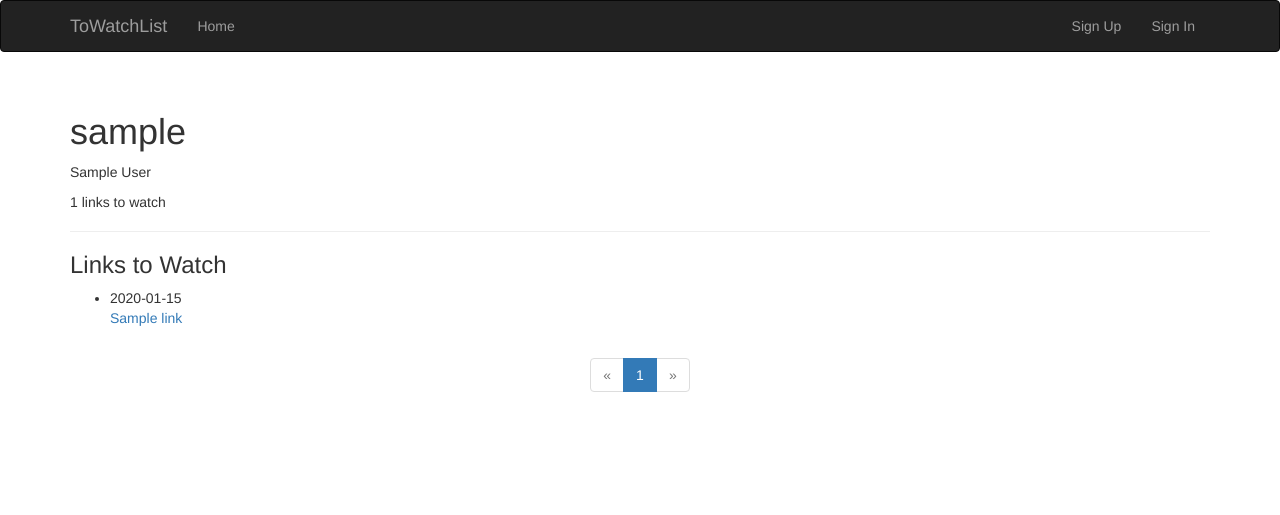
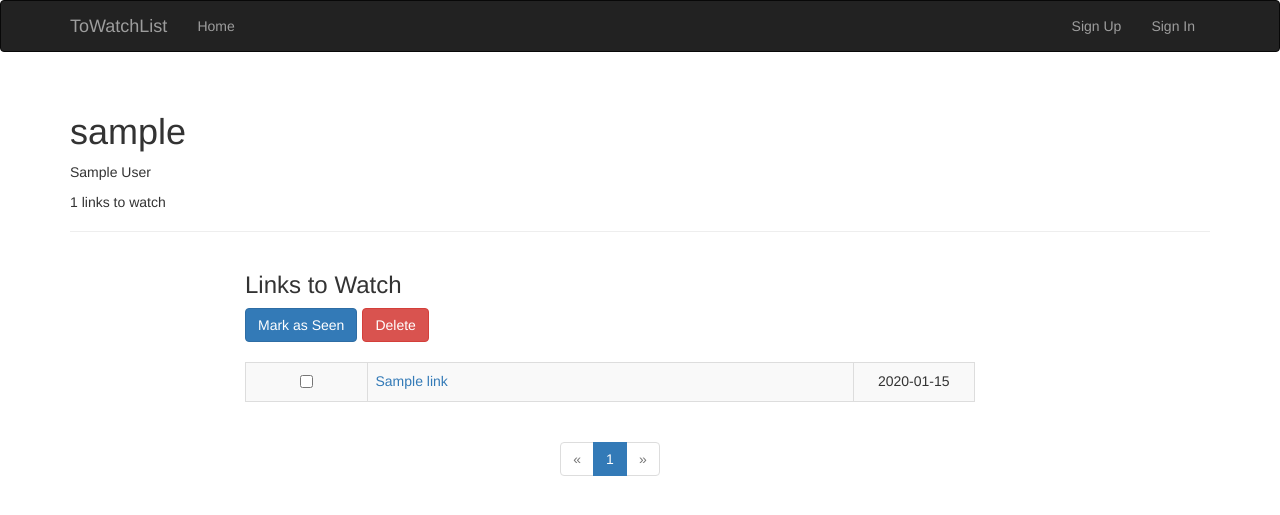
Before and after one commit to ueg1990/towatchlist, a Flask app: a page that uses app/templates/user.html in a window 1280 px wide. Shown: the top 515 px of the page. Run offline with Flask 2, Linux system fonts and the light colour scheme; tables that the repository leaves empty hold one stand-in row (values such as "Sample post"); some libraries are stand-ins or nearby versions.

Commit message:
Define table template for links

```diff
--- a/app/main/views.py
+++ b/app/main/views.py
@@ -93,7 +93,7 @@ def delete_links(username):
 
 @main.route('/set-seen')
 @login_required
-def delete_links(username):
+def set_seen(username):
     link_ids = request.form.getlist("link")
     if link_ids is None:
         flash('Links not found.')
--- a/app/templates/_links.html
+++ b/app/templates/_links.html
@@ -1,10 +1,9 @@
-<ul class="links">
-    {% for link in links %}
-    <li class="link">
-        <div class="link-content">
-            <div class="link-date">{{ link.date }}</div>
-            <div class="link-url"><a href="{{ link.url }}">{{ link.name }}</a></div>
-        </div>
-    </li>
-    {% endfor %}
-</ul>
+<table class="table table-striped table-bordered todolist">
+	{% for link in links %}
+		<tr>
+			<td style="text-align:center;" class="col-md-2"><input type="checkbox" value="" /></td>
+			<td class="col-md-8"><a href="{{ link.url }}">{{ link.name }}</a></td>
+			<td style="text-align:center;" class="col-md-2">{{ link.date }}</td>
+		</tr>
+	{% endfor %}
+</table>
--- a/app/templates/user.html
+++ b/app/templates/user.html
@@ -20,13 +20,26 @@
         {% endif %}
     </p>
 </div>
+<div class="container">
+    <div class="row col-md-2">
+    </div>
+    <div class="row col-md-8">
         <h3>
             Links to Watch
         </h3>
+        <div class="btn-toolbar">
+            <button type="button" class="btn btn-primary">Mark as Seen</button>
+            <button type="button" class="btn btn-danger">Delete</button>
+        </div>
+        <br>
         {% include '_links.html' %}
         {% if pagination %}
             <div class="pagination">
                 {{ macros.pagination_widget(pagination, 'main.user', username=user.username) }}
             </div>
         {% endif %}
+    </div>
+    <div class="row col-md-2">
+    </div>
+</div>
 {% endblock %}
```
Lines whose indentation alone changed are shown as unchanged.
